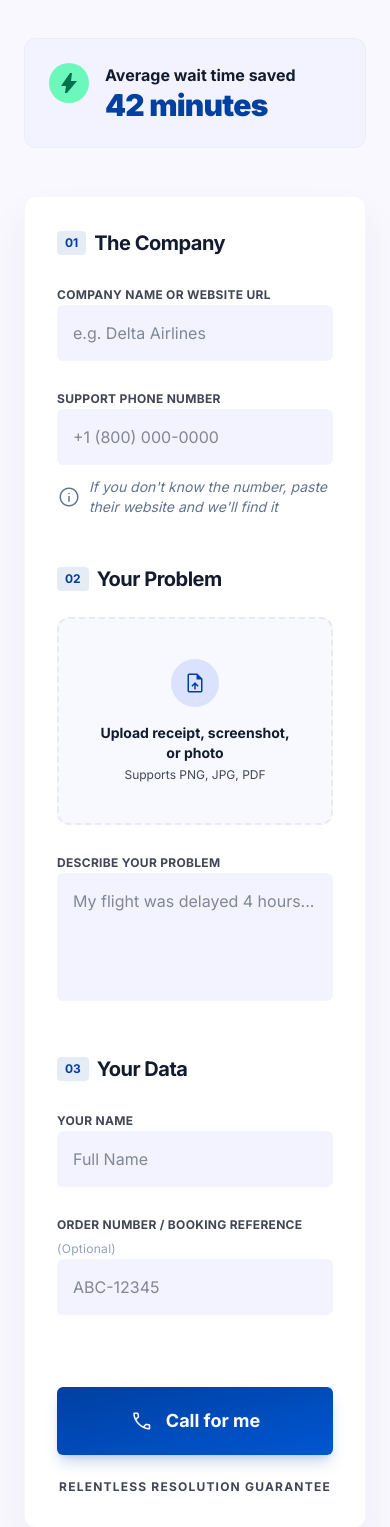
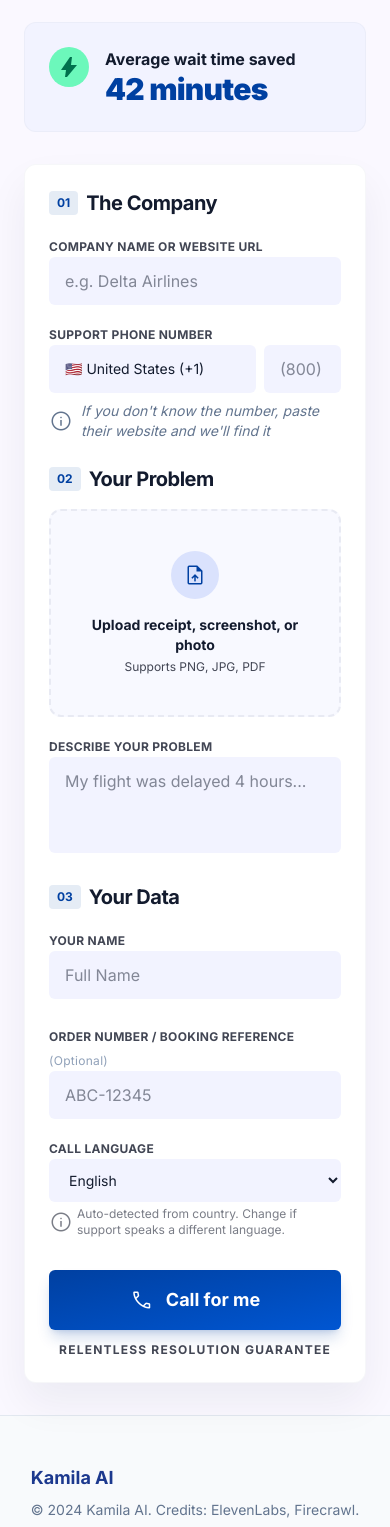
Before and after one commit to gaborishka/kamila, a Next.js app: page /call/new in a window 390 px wide. Shown: the part 470-1997 px from the top of the page. Built offline with nearby package versions, Linux system fonts and the light colour scheme.

Commit message:
feat: add language selector to new call form
Language auto-detects from selected country but can be overridden.
Stored in DB and used directly by ElevenLabs agent instead of
phone-number-based detection.

```diff
--- a/src/app/api/calls/[id]/dial/route.ts
+++ b/src/app/api/calls/[id]/dial/route.ts
@@ -41,6 +41,7 @@ export async function POST(
       consumerRights: (call.consumerRights as string[]) || [],
       webhookUrl: appUrl,
       additionalInfo: (call.additionalInfo as Record<string, string>) || undefined,
+      language: call.language || "en",
     });
 
     // 2. Get signed WebSocket URL for connecting to the agent
--- a/src/app/api/calls/route.ts
+++ b/src/app/api/calls/route.ts
@@ -1,10 +1,16 @@
 import { NextRequest, NextResponse } from "next/server";
 import { prisma, serializeCall } from "@/lib/db";
 import { uploadReceipt } from "@/lib/blob";
+import { auth } from "@/lib/auth";
 
 export async function GET() {
   try {
+    const session = await auth();
+    if (!session?.user?.id) {
+      return NextResponse.json([]);
+    }
     const calls = await prisma.call.findMany({
+      where: { userId: session.user.id },
       orderBy: { createdAt: "desc" },
     });
     return NextResponse.json(calls.map(serializeCall));
@@ -24,6 +30,7 @@ export async function POST(req: NextRequest) {
     const problemDescription = formData.get("problemDescription") as string;
     const customerName = formData.get("customerName") as string;
     const orderNumber = formData.get("orderNumber") as string | null;
+    const language = (formData.get("language") as string) || "en";
     const file = formData.get("file") as File | null;
 
     if (!companyName || !supportPhone || !problemDescription || !customerName) {
@@ -51,6 +58,8 @@ export async function POST(req: NextRequest) {
       }
     }
 
+    const session = await auth();
+
     const call = await prisma.call.create({
       data: {
         companyName,
@@ -59,7 +68,9 @@ export async function POST(req: NextRequest) {
         problemDescription,
         customerName,
         orderNumber: orderNumber || null,
+        language,
         fileUrl: fileUrl || null,
+        userId: session?.user?.id ?? null,
         prepSteps: [
           { id: "tos", label: "Reading their Terms of Service...", status: "pending", snippet: null },
           { id: "reddit", label: "Searching for refund strategies...", status: "pending", snippet: null },
--- a/src/app/call/new/page.tsx
+++ b/src/app/call/new/page.tsx
@@ -5,12 +5,16 @@ import { useRouter } from "next/navigation";
 import Header from "@/components/Header";
 import Footer from "@/components/Footer";
 import FileUpload from "@/components/FileUpload";
+import { COUNTRIES, LANGUAGES } from "@/lib/language";
 
 export default function NewCallPage() {
   const router = useRouter();
   const [loading, setLoading] = useState(false);
   const [companyName, setCompanyName] = useState("");
-  const [supportPhone, setSupportPhone] = useState("");
+  const defaultCountryIndex = COUNTRIES.findIndex(c => c.code === "+1" && c.country === "United States");
+  const [countryIndex, setCountryIndex] = useState(defaultCountryIndex);
+  const [language, setLanguage] = useState(COUNTRIES[defaultCountryIndex].lang);
+  const [phoneNumber, setPhoneNumber] = useState("");
   const [companyUrl, setCompanyUrl] = useState("");
   const [problemDescription, setProblemDescription] = useState("");
   const [customerName, setCustomerName] = useState("");
@@ -24,6 +28,7 @@ export default function NewCallPage() {
     setError("");
 
     try {
+      const supportPhone = `${COUNTRIES[countryIndex].code}${phoneNumber}`;
       const formData = new FormData();
       formData.append("companyName", companyName);
       formData.append("supportPhone", supportPhone);
@@ -31,6 +36,7 @@ export default function NewCallPage() {
       formData.append("problemDescription", problemDescription);
       formData.append("customerName", customerName);
       if (orderNumber) formData.append("orderNumber", orderNumber);
+      formData.append("language", language);
       if (file) formData.append("file", file);
 
       const res = await fetch("/api/calls", {
@@ -58,7 +64,7 @@ export default function NewCallPage() {
   return (
     <>
       <Header />
-      <main className="max-w-7xl mx-auto px-6 py-12 md:py-20 grid grid-cols-1 lg:grid-cols-12 gap-12">
+      <main className="max-w-7xl mx-auto px-6 py-8 md:py-12 grid grid-cols-1 lg:grid-cols-12 gap-8">
         <section className="lg:col-span-5 flex flex-col justify-center">
           <div className="mb-8">
             <span className="text-xs font-bold tracking-[0.2em] text-primary uppercase mb-4 block">
@@ -92,16 +98,16 @@ export default function NewCallPage() {
         </section>
 
         <section className="lg:col-span-7">
-          <div className="bg-surface-container-lowest p-8 md:p-12 rounded-xl shadow-[0_20px_40px_rgba(19,27,46,0.06)] border border-outline-variant/15">
-            <form onSubmit={handleSubmit} className="space-y-12">
+          <div className="bg-surface-container-lowest p-6 md:p-8 rounded-xl shadow-[0_20px_40px_rgba(19,27,46,0.06)] border border-outline-variant/15">
+            <form onSubmit={handleSubmit} className="space-y-6">
               {/* Section 01: Company */}
               <div>
-                <div className="flex items-center gap-2 mb-6">
+                <div className="flex items-center gap-2 mb-4">
                   <span className="text-xs font-bold px-2 py-1 bg-primary/10 text-primary rounded-sm">01</span>
                   <h2 className="text-xl font-bold tracking-tight">The Company</h2>
                 </div>
-                <div className="grid grid-cols-1 md:grid-cols-2 gap-6">
-                  <div className="space-y-2">
+                <div className="space-y-4">
+                  <div className="space-y-1">
                     <label htmlFor="companyName" className="text-xs font-bold tracking-wide uppercase text-on-surface-variant">
                       Company name or website URL
                     </label>
@@ -113,27 +119,44 @@ export default function NewCallPage() {
                         setCompanyName(e.target.value);
                         if (e.target.value.startsWith("http")) setCompanyUrl(e.target.value);
                       }}
-                      className="w-full bg-surface-container-low border-none focus:ring-2 focus:ring-primary rounded-md p-4 transition-all"
+                      className="w-full bg-surface-container-low border-none focus:ring-2 focus:ring-primary rounded-md px-4 py-3 transition-all"
                       placeholder="e.g. Delta Airlines"
                       required
                     />
                   </div>
-                  <div className="space-y-2">
+                  <div className="space-y-1">
                     <label htmlFor="supportPhone" className="text-xs font-bold tracking-wide uppercase text-on-surface-variant">
                       Support phone number
                     </label>
-                    <input
-                      id="supportPhone"
-                      type="tel"
-                      value={supportPhone}
-                      onChange={(e) => setSupportPhone(e.target.value)}
-                      className="w-full bg-surface-container-low border-none focus:ring-2 focus:ring-primary rounded-md p-4 transition-all"
-                      placeholder="+1 (800) 000-0000"
-                      required
-                    />
+                    <div className="flex gap-2">
+                      <select
+                        value={countryIndex}
+                        onChange={(e) => {
+                          const idx = Number(e.target.value);
+                          setCountryIndex(idx);
+                          setLanguage(COUNTRIES[idx].lang);
+                        }}
+                        className="bg-surface-container-low border-none focus:ring-2 focus:ring-primary rounded-md px-4 py-3 transition-all text-sm shrink-0 appearance-none"
+                      >
+                        {COUNTRIES.map((c, i) => (
+                          <option key={`${c.code}-${c.country}`} value={i}>
+                            {c.flag} {c.country} ({c.code})
+                          </option>
+                        ))}
+                      </select>
+                      <input
+                        id="supportPhone"
+                        type="tel"
+                        value={phoneNumber}
+                        onChange={(e) => setPhoneNumber(e.target.value)}
+                        className="flex-1 min-w-0 bg-surface-container-low border-none focus:ring-2 focus:ring-primary rounded-md px-4 py-3 transition-all"
+                        placeholder="(800) 000-0000"
+                        required
+                      />
+                    </div>
                   </div>
                 </div>
-                <p className="mt-3 text-sm text-slate-500 italic flex items-center gap-2">
+                <p className="mt-2 text-sm text-slate-500 italic flex items-center gap-2">
                   <span className="material-symbols-outlined text-base">info</span>
                   If you don&apos;t know the number, paste their website and we&apos;ll find it
                 </p>
@@ -141,11 +164,11 @@ export default function NewCallPage() {
 
               {/* Section 02: Problem */}
               <div>
-                <div className="flex items-center gap-2 mb-6">
+                <div className="flex items-center gap-2 mb-4">
                   <span className="text-xs font-bold px-2 py-1 bg-primary/10 text-primary rounded-sm">02</span>
                   <h2 className="text-xl font-bold tracking-tight">Your Problem</h2>
                 </div>
-                <div className="space-y-6">
+                <div className="space-y-4">
                   <FileUpload onFileSelect={setFile} file={file} />
                   <div className="space-y-2">
                     <label htmlFor="problemDescription" className="text-xs font-bold tracking-wide uppercase text-on-surface-variant">
@@ -155,9 +178,9 @@ export default function NewCallPage() {
                       id="problemDescription"
                       value={problemDescription}
                       onChange={(e) => setProblemDescription(e.target.value)}
-                      className="w-full bg-surface-container-low border-none focus:ring-2 focus:ring-primary rounded-md p-4 transition-all resize-none"
+                      className="w-full bg-surface-container-low border-none focus:ring-2 focus:ring-primary rounded-md px-4 py-3 transition-all resize-none"
                       placeholder="My flight was delayed 4 hours..."
-                      rows={4}
+                      rows={3}
                       required
                     />
                   </div>
@@ -166,11 +189,11 @@ export default function NewCallPage() {
 
               {/* Section 03: Your Data */}
               <div>
-                <div className="flex items-center gap-2 mb-6">
+                <div className="flex items-center gap-2 mb-4">
                   <span className="text-xs font-bold px-2 py-1 bg-primary/10 text-primary rounded-sm">03</span>
                   <h2 className="text-xl font-bold tracking-tight">Your Data</h2>
                 </div>
-                <div className="grid grid-cols-1 md:grid-cols-2 gap-6">
+                <div className="grid grid-cols-1 md:grid-cols-2 gap-6 items-end">
                   <div className="space-y-2">
                     <label htmlFor="customerName" className="text-xs font-bold tracking-wide uppercase text-on-surface-variant">
                       Your name
@@ -180,7 +203,7 @@ export default function NewCallPage() {
                       type="text"
                       value={customerName}
                       onChange={(e) => setCustomerName(e.target.value)}
-                      className="w-full bg-surface-container-low border-none focus:ring-2 focus:ring-primary rounded-md p-4 transition-all"
+                      className="w-full bg-surface-container-low border-none focus:ring-2 focus:ring-primary rounded-md px-4 py-3 transition-all"
                       placeholder="Full Name"
                       required
                     />
@@ -195,19 +218,40 @@ export default function NewCallPage() {
                       type="text"
                       value={orderNumber}
                       onChange={(e) => setOrderNumber(e.target.value)}
-                      className="w-full bg-surface-container-low border-none focus:ring-2 focus:ring-primary rounded-md p-4 transition-all"
+                      className="w-full bg-surface-container-low border-none focus:ring-2 focus:ring-primary rounded-md px-4 py-3 transition-all"
                       placeholder="ABC-12345"
                     />
                   </div>
                 </div>
+                <div className="mt-4 space-y-1">
+                  <label htmlFor="language" className="text-xs font-bold tracking-wide uppercase text-on-surface-variant">
+                    Call language
+                  </label>
+                  <select
+                    id="language"
+                    value={language}
+                    onChange={(e) => setLanguage(e.target.value)}
+                    className="w-full bg-surface-container-low border-none focus:ring-2 focus:ring-primary rounded-md px-4 py-3 transition-all text-sm"
+                  >
+                    {LANGUAGES.map((l) => (
+                      <option key={l.code} value={l.code}>
+                        {l.name}
+                      </option>
+                    ))}
+                  </select>
+                  <p className="text-xs text-on-surface-variant/70 flex items-center gap-1">
+                    <span className="material-symbols-outlined text-xs">info</span>
+                    Auto-detected from country. Change if support speaks a different language.
+                  </p>
+                </div>
               </div>
 
               {/* Submit */}
-              <div className="pt-6">
+              <div className="pt-2">
                 <button
                   type="submit"
                   disabled={loading}
-                  className="w-full py-5 rounded-md bg-gradient-to-br from-primary to-primary-container text-on-primary font-bold text-lg shadow-lg shadow-primary/20 hover:shadow-xl hover:shadow-primary/30 active:scale-[0.99] transition-all flex items-center justify-center gap-3 disabled:opacity-50"
+                  className="w-full py-4 rounded-md bg-gradient-to-br from-primary to-primary-container text-on-primary font-bold text-lg shadow-lg shadow-primary/20 hover:shadow-xl hover:shadow-primary/30 active:scale-[0.99] transition-all flex items-center justify-center gap-3 disabled:opacity-50"
                 >
                   {loading ? (
                     <>
@@ -224,7 +268,7 @@ export default function NewCallPage() {
                 {error && (
                   <p className="text-center mt-4 text-sm text-error font-medium">{error}</p>
                 )}
-                <p className="text-center mt-6 text-xs text-on-surface-variant uppercase tracking-widest font-bold">
+                <p className="text-center mt-3 text-xs text-on-surface-variant uppercase tracking-widest font-bold">
                   Relentless Resolution Guarantee
                 </p>
               </div>
--- a/src/lib/db.ts
+++ b/src/lib/db.ts
@@ -18,6 +18,7 @@ export function serializeCall(call: PrismaCall): Call {
     problemDescription: call.problemDescription,
     customerName: call.customerName,
     orderNumber: call.orderNumber ?? undefined,
+    language: call.language,
     fileUrl: call.fileUrl ?? undefined,
     tosData: (call.tosData as Record<string, unknown>) ?? undefined,
     redditTips: (call.redditTips as string[]) ?? undefined,
--- /dev/null
+++ b/src/lib/language.ts
@@ -0,0 +1,117 @@
+export interface CountryEntry {
+  code: string;       // calling code, e.g. "+380"
+  country: string;    // country name
+  flag: string;       // emoji flag
+  lang: string;       // ElevenLabs language code
+}
+
+/** Countries with phone codes, sorted alphabetically by country name */
+export const COUNTRIES: CountryEntry[] = [
+  { code: "+213", country: "Algeria", flag: "\u{1F1E9}\u{1F1FF}", lang: "ar" },
+  { code: "+54",  country: "Argentina", flag: "\u{1F1E6}\u{1F1F7}", lang: "es" },
+  { code: "+61",  country: "Australia", flag: "\u{1F1E6}\u{1F1FA}", lang: "en" },
+  { code: "+43",  country: "Austria", flag: "\u{1F1E6}\u{1F1F9}", lang: "de" },
+  { code: "+32",  country: "Belgium", flag: "\u{1F1E7}\u{1F1EA}", lang: "nl" },
+  { code: "+55",  country: "Brazil", flag: "\u{1F1E7}\u{1F1F7}", lang: "pt" },
+  { code: "+359", country: "Bulgaria", flag: "\u{1F1E7}\u{1F1EC}", lang: "bg" },
+  { code: "+1",   country: "Canada", flag: "\u{1F1E8}\u{1F1E6}", lang: "en" },
+  { code: "+56",  country: "Chile", flag: "\u{1F1E8}\u{1F1F1}", lang: "es" },
+  { code: "+86",  country: "China", flag: "\u{1F1E8}\u{1F1F3}", lang: "zh" },
+  { code: "+57",  country: "Colombia", flag: "\u{1F1E8}\u{1F1F4}", lang: "es" },
+  { code: "+385", country: "Croatia", flag: "\u{1F1ED}\u{1F1F7}", lang: "hr" },
+  { code: "+53",  country: "Cuba", flag: "\u{1F1E8}\u{1F1FA}", lang: "es" },
+  { code: "+357", country: "Cyprus", flag: "\u{1F1E8}\u{1F1FE}", lang: "el" },
+  { code: "+420", country: "Czech Republic", flag: "\u{1F1E8}\u{1F1FF}", lang: "cs" },
+  { code: "+45",  country: "Denmark", flag: "\u{1F1E9}\u{1F1F0}", lang: "da" },
+  { code: "+20",  country: "Egypt", flag: "\u{1F1EA}\u{1F1EC}", lang: "ar" },
+  { code: "+358", country: "Finland", flag: "\u{1F1EB}\u{1F1EE}", lang: "fi" },
+  { code: "+33",  country: "France", flag: "\u{1F1EB}\u{1F1F7}", lang: "fr" },
+  { code: "+49",  country: "Germany", flag: "\u{1F1E9}\u{1F1EA}", lang: "de" },
+  { code: "+30",  country: "Greece", flag: "\u{1F1EC}\u{1F1F7}", lang: "el" },
+  { code: "+852", country: "Hong Kong", flag: "\u{1F1ED}\u{1F1F0}", lang: "zh" },
+  { code: "+36",  country: "Hungary", flag: "\u{1F1ED}\u{1F1FA}", lang: "hu" },
+  { code: "+91",  country: "India", flag: "\u{1F1EE}\u{1F1F3}", lang: "hi" },
+  { code: "+62",  country: "Indonesia", flag: "\u{1F1EE}\u{1F1E9}", lang: "id" },
+  { code: "+353", country: "Ireland", flag: "\u{1F1EE}\u{1F1EA}", lang: "en" },
+  { code: "+972", country: "Israel", flag: "\u{1F1EE}\u{1F1F1}", lang: "en" },
+  { code: "+39",  country: "Italy", flag: "\u{1F1EE}\u{1F1F9}", lang: "it" },
+  { code: "+81",  country: "Japan", flag: "\u{1F1EF}\u{1F1F5}", lang: "ja" },
+  { code: "+82",  country: "South Korea", flag: "\u{1F1F0}\u{1F1F7}", lang: "ko" },
+  { code: "+60",  country: "Malaysia", flag: "\u{1F1F2}\u{1F1FE}", lang: "ms" },
+  { code: "+52",  country: "Mexico", flag: "\u{1F1F2}\u{1F1FD}", lang: "es" },
+  { code: "+212", country: "Morocco", flag: "\u{1F1F2}\u{1F1E6}", lang: "ar" },
+  { code: "+31",  country: "Netherlands", flag: "\u{1F1F3}\u{1F1F1}", lang: "nl" },
+  { code: "+234", country: "Nigeria", flag: "\u{1F1F3}\u{1F1EC}", lang: "en" },
+  { code: "+47",  country: "Norway", flag: "\u{1F1F3}\u{1F1F4}", lang: "no" },
+  { code: "+51",  country: "Peru", flag: "\u{1F1F5}\u{1F1EA}", lang: "es" },
+  { code: "+63",  country: "Philippines", flag: "\u{1F1F5}\u{1F1ED}", lang: "fil" },
+  { code: "+48",  country: "Poland", flag: "\u{1F1F5}\u{1F1F1}", lang: "pl" },
+  { code: "+351", country: "Portugal", flag: "\u{1F1F5}\u{1F1F9}", lang: "pt" },
+  { code: "+974", country: "Qatar", flag: "\u{1F1F6}\u{1F1E6}", lang: "ar" },
+  { code: "+40",  country: "Romania", flag: "\u{1F1F7}\u{1F1F4}", lang: "ro" },
+  { code: "+7",   country: "Russia", flag: "\u{1F1F7}\u{1F1FA}", lang: "ru" },
+  { code: "+966", country: "Saudi Arabia", flag: "\u{1F1F8}\u{1F1E6}", lang: "ar" },
+  { code: "+65",  country: "Singapore", flag: "\u{1F1F8}\u{1F1EC}", lang: "en" },
+  { code: "+421", country: "Slovakia", flag: "\u{1F1F8}\u{1F1F0}", lang: "sk" },
+  { code: "+27",  country: "South Africa", flag: "\u{1F1FF}\u{1F1E6}", lang: "en" },
+  { code: "+34",  country: "Spain", flag: "\u{1F1EA}\u{1F1F8}", lang: "es" },
+  { code: "+46",  country: "Sweden", flag: "\u{1F1F8}\u{1F1EA}", lang: "sv" },
+  { code: "+41",  country: "Switzerland", flag: "\u{1F1E8}\u{1F1ED}", lang: "de" },
+  { code: "+886", country: "Taiwan", flag: "\u{1F1F9}\u{1F1FC}", lang: "zh" },
+  { code: "+90",  country: "Turkey", flag: "\u{1F1F9}\u{1F1F7}", lang: "tr" },
+  { code: "+971", country: "UAE", flag: "\u{1F1E6}\u{1F1EA}", lang: "ar" },
+  { code: "+380", country: "Ukraine", flag: "\u{1F1FA}\u{1F1E6}", lang: "uk" },
+  { code: "+44",  country: "United Kingdom", flag: "\u{1F1EC}\u{1F1E7}", lang: "en" },
+  { code: "+1",   country: "United States", flag: "\u{1F1FA}\u{1F1F8}", lang: "en" },
+  { code: "+84",  country: "Vietnam", flag: "\u{1F1FB}\u{1F1F3}", lang: "vi" },
+];
+
+export interface LanguageEntry {
+  code: string;  // ElevenLabs language code
+  name: string;  // Display name
+}
+
+/** Unique languages for the language selector, sorted by name */
+export const LANGUAGES: LanguageEntry[] = [
+  { code: "ar", name: "Arabic" },
+  { code: "bg", name: "Bulgarian" },
+  { code: "zh", name: "Chinese" },
+  { code: "hr", name: "Croatian" },
+  { code: "cs", name: "Czech" },
+  { code: "da", name: "Danish" },
+  { code: "nl", name: "Dutch" },
+  { code: "en", name: "English" },
+  { code: "fi", name: "Finnish" },
+  { code: "fr", name: "French" },
+  { code: "de", name: "German" },
+  { code: "el", name: "Greek" },
+  { code: "hi", name: "Hindi" },
+  { code: "hu", name: "Hungarian" },
+  { code: "id", name: "Indonesian" },
+  { code: "it", name: "Italian" },
+  { code: "ja", name: "Japanese" },
+  { code: "ko", name: "Korean" },
+  { code: "ms", name: "Malay" },
+  { code: "no", name: "Norwegian" },
+  { code: "pl", name: "Polish" },
+  { code: "pt", name: "Portuguese" },
+  { code: "ro", name: "Romanian" },
+  { code: "ru", name: "Russian" },
+  { code: "sk", name: "Slovak" },
+  { code: "es", name: "Spanish" },
+  { code: "sv", name: "Swedish" },
+  { code: "tr", name: "Turkish" },
+  { code: "uk", name: "Ukrainian" },
+  { code: "vi", name: "Vietnamese" },
+];
+
+/** Detect ElevenLabs language code from a phone number. Defaults to "en". */
+export function detectLanguage(phone: string): string {
+  const normalized = phone.replace(/[\s\-().]/g, "");
+  // Try longest prefix first
+  const sorted = [...COUNTRIES].sort((a, b) => b.code.length - a.code.length);
+  for (const entry of sorted) {
+    if (normalized.startsWith(entry.code)) return entry.lang;
+  }
+  return "en";
+}
--- a/src/types/call.ts
+++ b/src/types/call.ts
@@ -43,6 +43,7 @@ export interface Call {
   problemDescription: string;
   customerName: string;
   orderNumber?: string;
+  language: string;
   fileUrl?: string;
 
   // Preparation data
```
Also changed, not shown: 1 other file (tests, documents, lock files or other folders).
